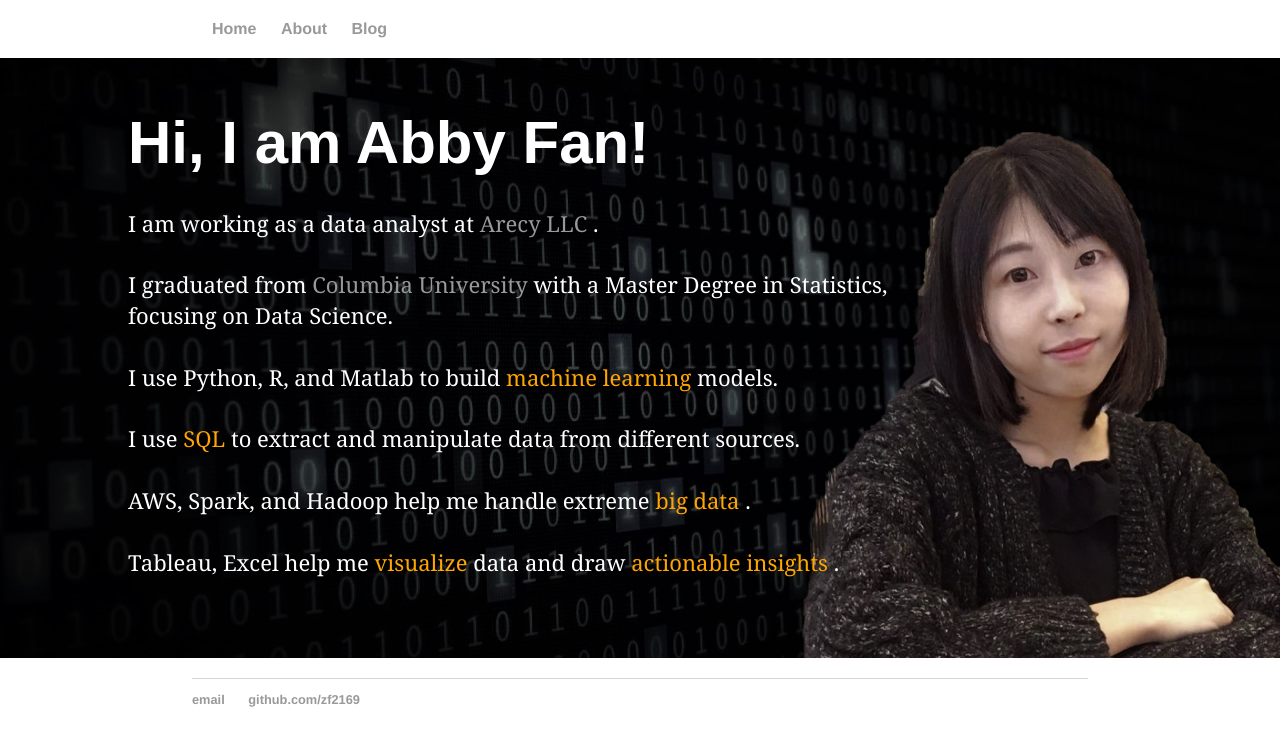
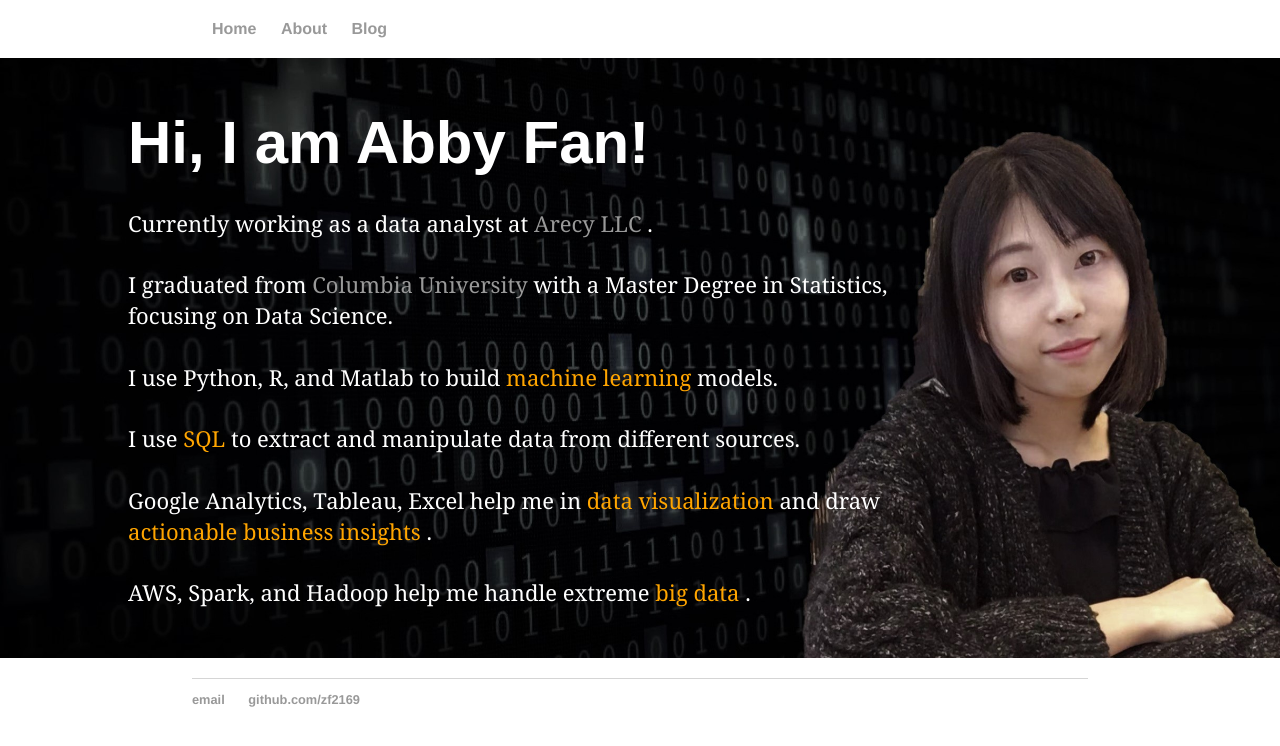
Before and after one commit to zf2169/zf2169.github.io, a Jekyll site: the page built from index.html, in a window 1280 px wide. Shown: the top 746 px of the page. Built offline with Jekyll 4.4.1, drawn with Linux system fonts in a browser that asks for light colours.

Commit message:
Update index.html

```diff
--- a/index.html
+++ b/index.html
@@ -11,12 +11,13 @@ title: Abby Fan Personal Website
 	</strong>
 
 	<p2> <br><br>
-	I am working as a data analyst at <a href="https://www.arecy-us.com/"> Arecy LLC </a>. <br><br>
+	Currently working as a data analyst at <a href="https://www.arecy-us.com/"> Arecy LLC </a>. <br><br>
 	I graduated from <a href="https://www.columbia.edu/"> Columbia University </a> with a Master Degree in Statistics, focusing on Data Science. <br><br>
-	I use Python, R, and Matlab to build <font color="orange"> machine learning </font> models.<br><br>
+	I use Python, R, and Matlab to build <font color="orange"> machine learning </font> models. <br><br>
 	I use <font color="orange">SQL</font> to extract and manipulate data from different sources. <br><br>
-	AWS, Spark, and Hadoop help me handle extreme <font color="orange"> big data </font>. <br><br>
-	Tableau, Excel help me <font color="orange"> visualize </font> data and draw <font color="orange"> actionable insights </font>. <br><br></p2>
+	Google Analytics, Tableau, Excel help me in <font color="orange">data visualization </font> and draw <font color="orange"> actionable business insights </font>. <br><br>
+	AWS, Spark, and Hadoop help me handle extreme <font color="orange"> big data </font>. <br>
+	</p2>
   </div>
 </div>
 </background>
```
